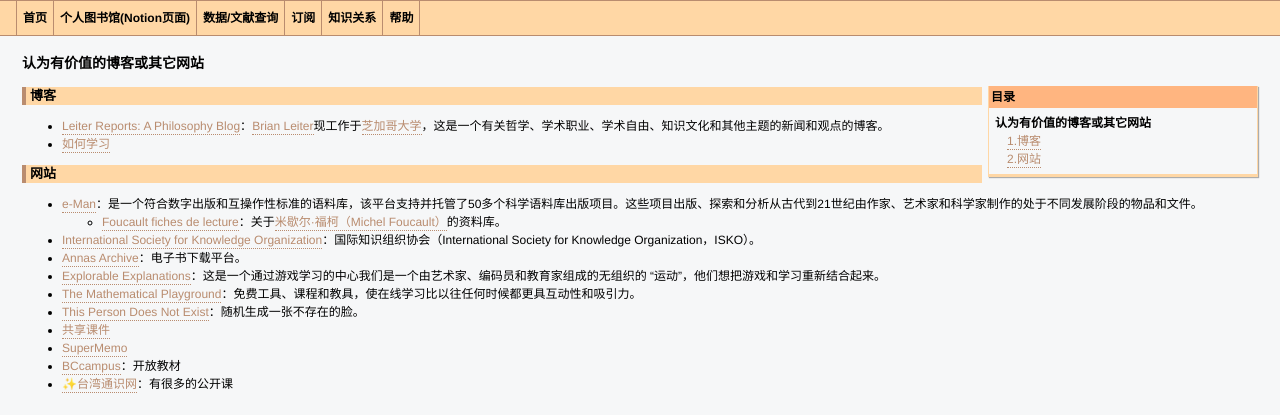
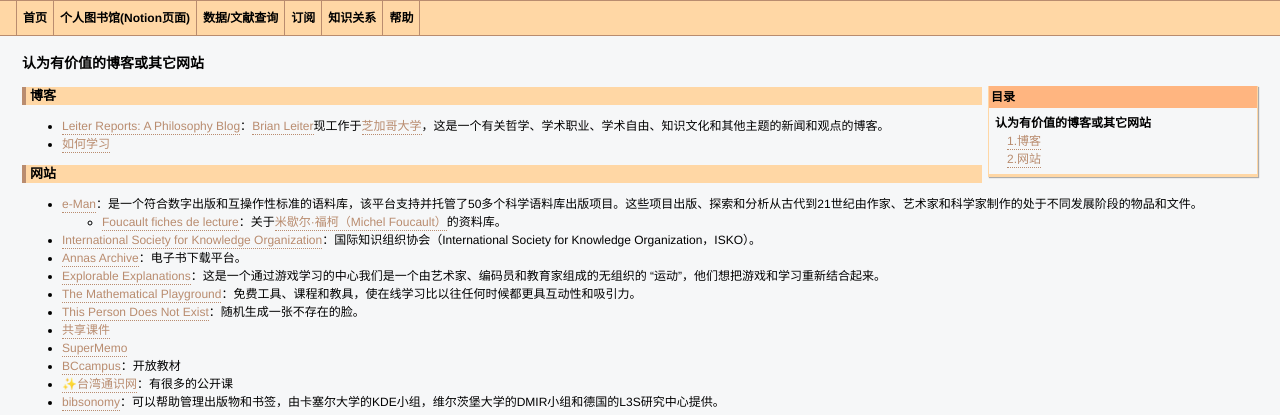
Before and after one commit to xiashuangxi/pkb, a Jekyll site: the page built from _posts/2022-11-20-认为有价值的博客或其它网站.md, in a window 1280 px wide, cut to the strip 0-415 px from the top of the page. Built offline with Jekyll 4.4.1, drawn with Linux system fonts in a browser that asks for light colours.

Commit message:
Update 2022-11-20-认为有价值的博客或其它网站.md
添加：bibsonomy网站。

```diff
--- a/_posts/2022-11-20-认为有价值的博客或其它网站.md
+++ b/_posts/2022-11-20-认为有价值的博客或其它网站.md
@@ -23,3 +23,4 @@ toc: true
 - [SuperMemo](https://www.super-memory.com/)
 - [BCcampus](https://open.bccampus.ca/)：开放教材
 - [✨台湾通识网](http://get.aca.ntu.edu.tw/getcdb/)：有很多的公开课
+- [bibsonomy](https://www.bibsonomy.org/)：可以帮助管理出版物和书签，由卡塞尔大学的KDE小组，维尔茨堡大学的DMIR小组和德国的L3S研究中心提供。
```
